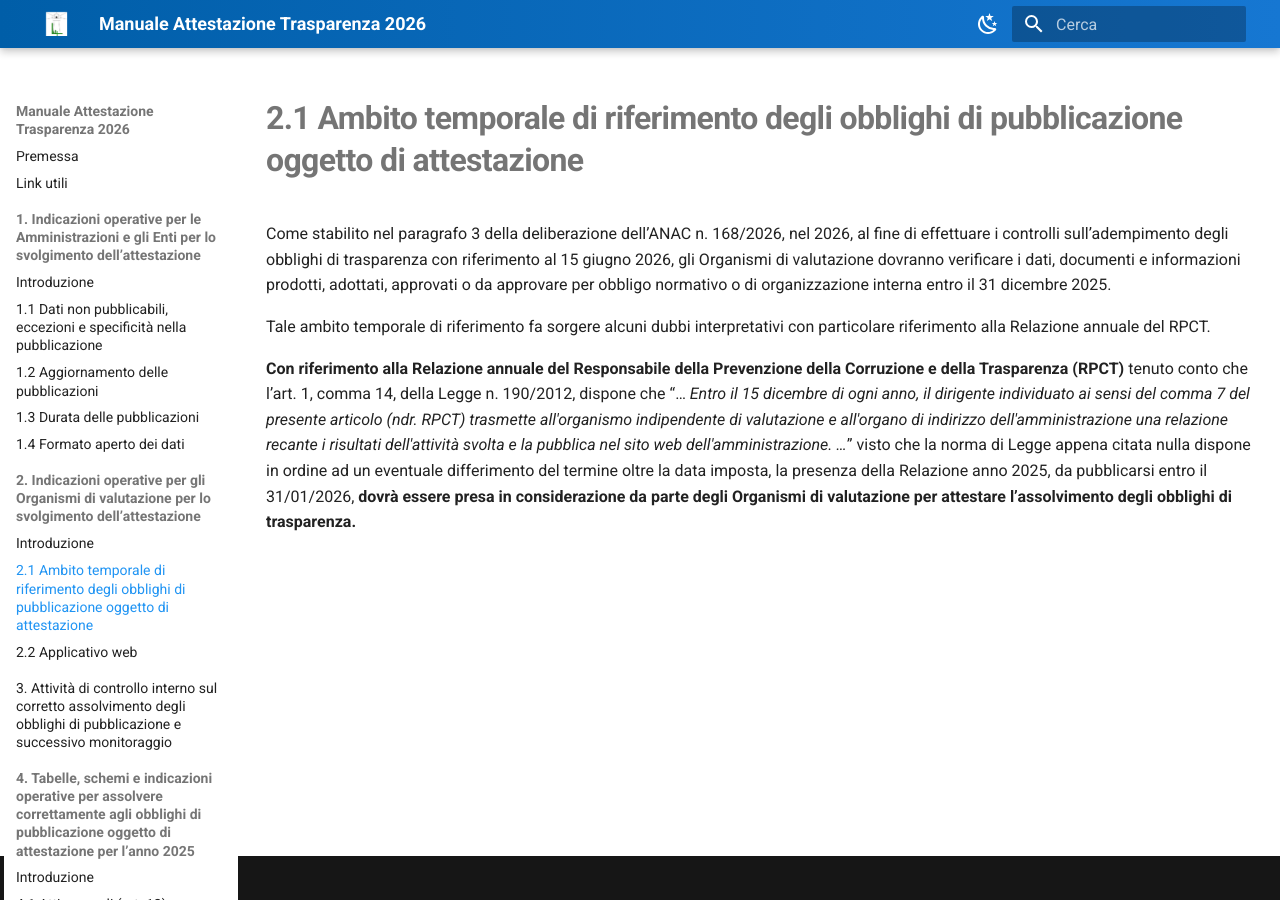
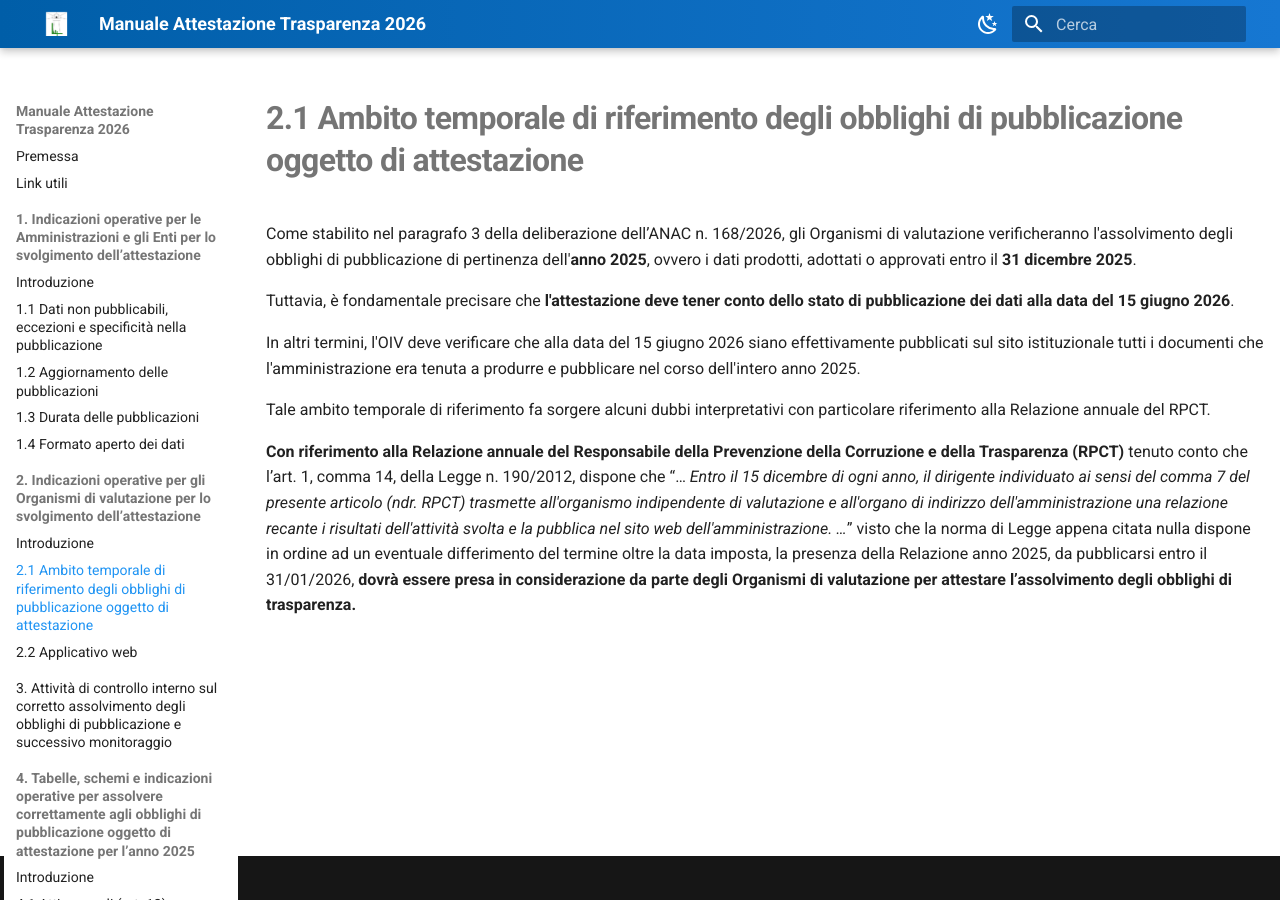
Before and after one commit to Lab4srl/manuale-trasparenza-2026, an MkDocs documentation site: the page built from docs/capitolo-2/2-1-ambito-temporale.md, in a window 1280 px wide. Built offline with MkDocs 1.6.1 and Material for MkDocs 9.7.7, drawn with Linux system fonts in a browser that asks for light colours.

Commit message:
Corretto ambito temporale attestazione nel Capitolo 2 (rilevazione al 15/06/2026)

```diff
--- a/docs/capitolo-2/2-1-ambito-temporale.md
+++ b/docs/capitolo-2/2-1-ambito-temporale.md
@@ -1,4 +1,8 @@
-Come stabilito nel paragrafo 3 della deliberazione dell’ANAC n. 168/2026, nel 2026, al fine di effettuare i controlli sull’adempimento degli obblighi di trasparenza con riferimento al 15 giugno 2026, gli Organismi di valutazione dovranno verificare i dati, documenti e informazioni prodotti, adottati, approvati o da approvare per obbligo normativo o di organizzazione interna entro il 31 dicembre 2025.
+Come stabilito nel paragrafo 3 della deliberazione dell’ANAC n. 168/2026, gli Organismi di valutazione verificheranno l'assolvimento degli obblighi di pubblicazione di pertinenza dell'**anno 2025**, ovvero i dati prodotti, adottati o approvati entro il **31 dicembre 2025**.
+
+Tuttavia, è fondamentale precisare che **l'attestazione deve tener conto dello stato di pubblicazione dei dati alla data del 15 giugno 2026**.
+
+In altri termini, l'OIV deve verificare che alla data del 15 giugno 2026 siano effettivamente pubblicati sul sito istituzionale tutti i documenti che l'amministrazione era tenuta a produrre e pubblicare nel corso dell'intero anno 2025.
 
 Tale ambito temporale di riferimento fa sorgere alcuni dubbi interpretativi con particolare riferimento alla Relazione annuale del RPCT.
 
```
